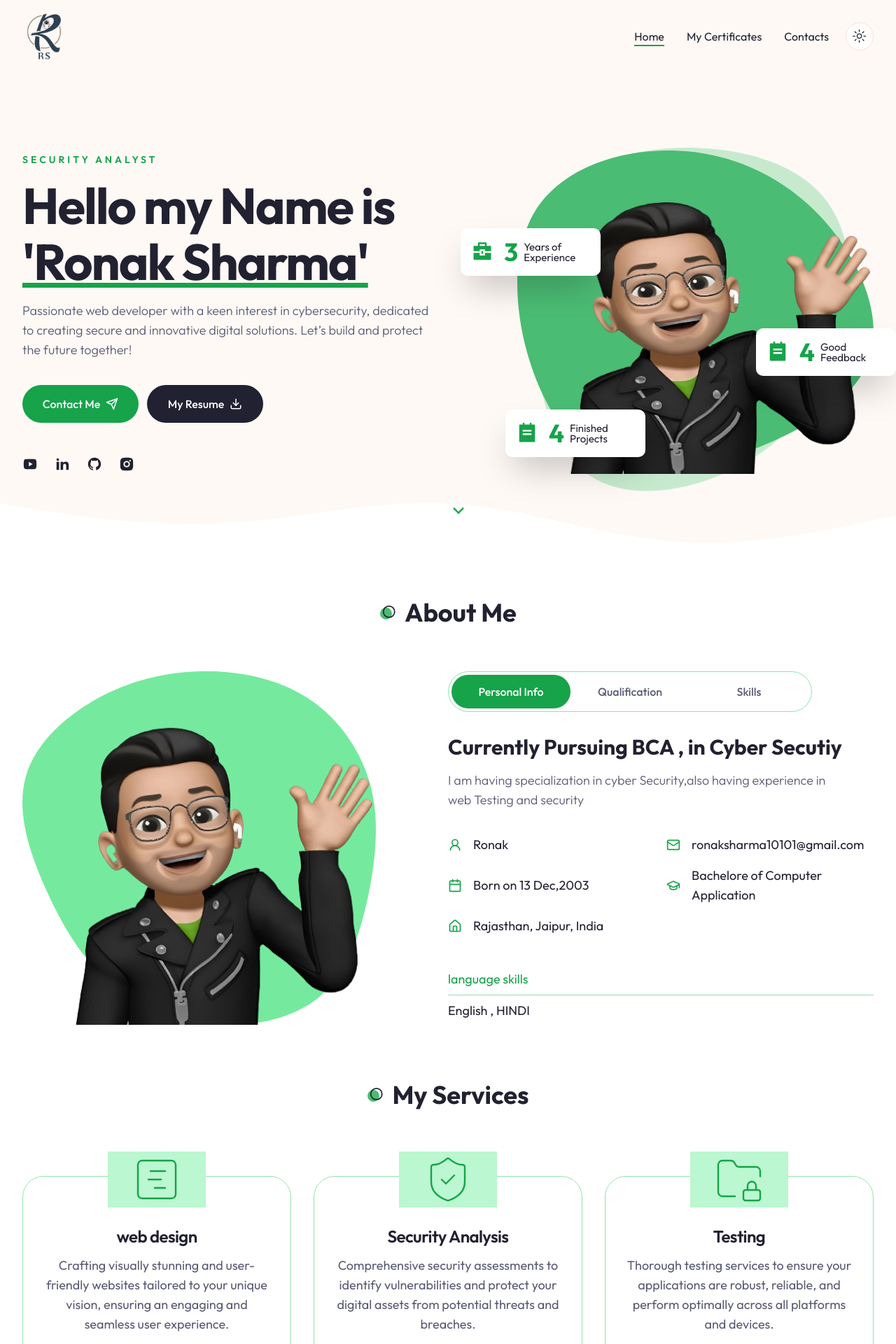
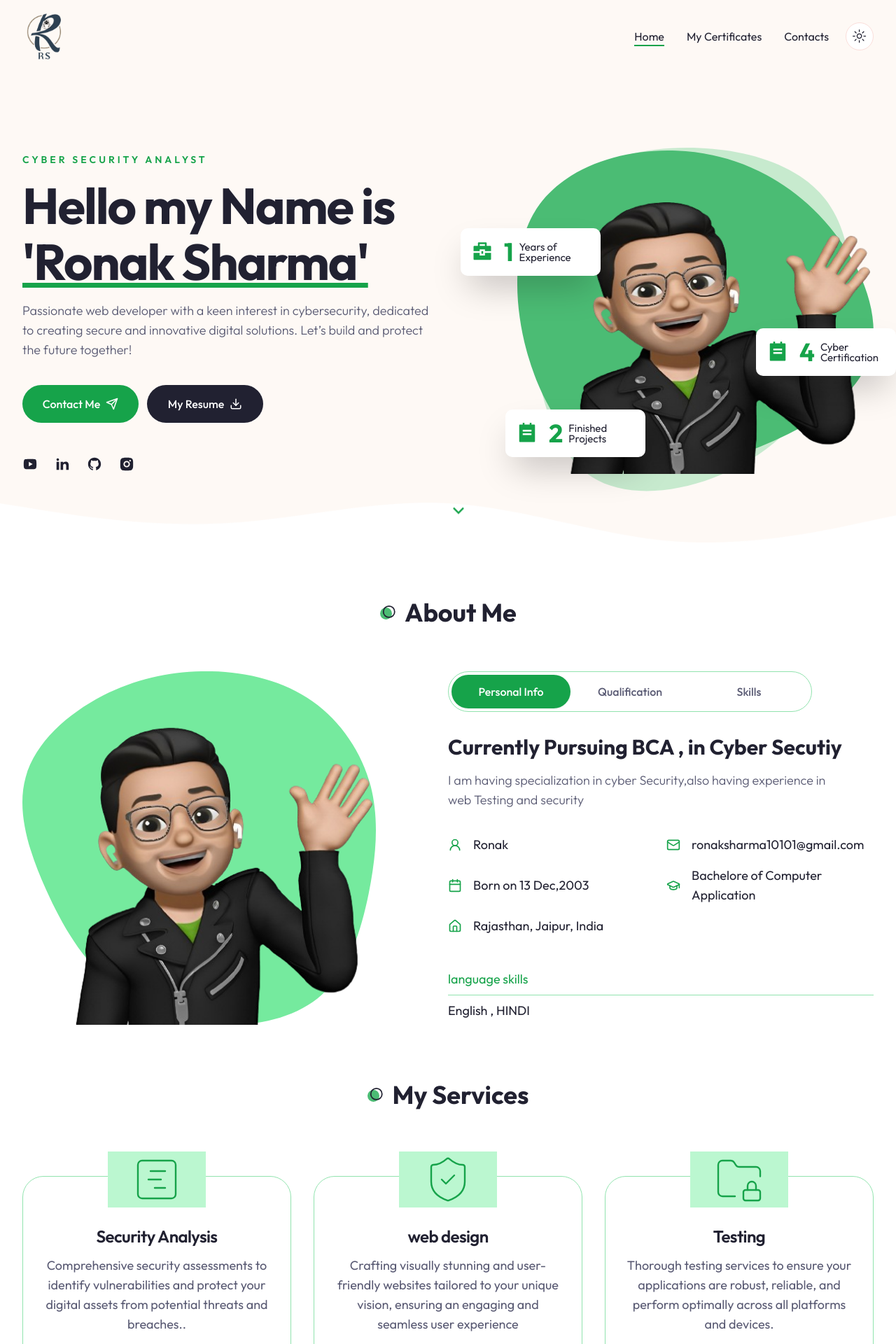
Before and after one commit to Ronak123Sharma/Portfolio, a Next.js app: page / in a window 1280 px wide. Shown: the top 1920 px of the page at 70% size. Built offline with nearby package versions, Linux system fonts and the light colour scheme.

Commit message:
Done some changes in the Hero section , about section and portfolio section

```diff
--- a/components/Cta.jsx
+++ b/components/Cta.jsx
@@ -9,8 +9,9 @@ const Cta = () => {
           <h2 className="h3 max-w-xl text-center mb-8">
             I am willing to work with you
           </h2>
-          <Link href='/contact'>
-          <Button>Contact me</Button></Link>
+          <Link href="/contact">
+            <Button>Contact me</Button>
+          </Link>
         </div>
       </div>
     </section>
--- a/components/Hero.jsx
+++ b/components/Hero.jsx
@@ -21,7 +21,7 @@ const Hero = () => {
           {/* text */}
           <div className="flex max-w-[600px] flex-col justify-center mx-auto xl:mx-0 text-center xl:text-left">
             <div className="text-sm uppercase font-semibold mb-4 text-primary tracking-[4px]">
-              Security Analyst
+              Cyber Security Analyst
             </div>
             <h1 className="h1 mb-4">
               Hello my Name is
@@ -60,14 +60,14 @@ const Hero = () => {
             <Badge
               containerStyles="absolute top-[24%] -left-[5rem]"
               icon={<RiBriefcase4Fill />}
-              endCountNum={3}
+              endCountNum={1}
               badgeText="Years of Experience"
             />
             {/* Badge 2 */}
             <Badge
               containerStyles="absolute top-[80%] -left-[1rem]"
               icon={<RiTodoFill />}
-              endCountNum={4}
+              endCountNum={2}
               // endCountText='4'
               badgeText="Finished Projects"
             />
@@ -77,7 +77,7 @@ const Hero = () => {
               icon={<RiTodoFill />}
               endCountNum={4}
               // endCountText='4'
-              badgeText="Good Feedback"
+              badgeText="Cyber Certification"
             />
             <div className="bg-hero_shape2_light dark:bg-hero_shape2_dark w-[500px] h-[500px] bg-no-repeat absolute -top-1 -right-2"></div>
             <DevImg
--- a/components/Services.jsx
+++ b/components/Services.jsx
@@ -11,15 +11,15 @@ import { Description } from "@radix-ui/react-dialog";
 const servicesData = [
   {
     icon: <GanttChartSquare size={72} strokeWidth={0.8} />,
-    title: "web design",
+    title: "Security Analysis",
     description:
-      "Crafting visually stunning and user-friendly websites tailored to your unique vision, ensuring an engaging and seamless user experience.",
+      "Comprehensive security assessments to identify vulnerabilities and protect your digital assets from potential threats and breaches..",
   },
   {
     icon: <ShieldCheck size={72} strokeWidth={0.8} />,
-    title: "Security Analysis",
+    title: "web design",
     description:
-      "Comprehensive security assessments to identify vulnerabilities and protect your digital assets from potential threats and breaches.",
+      "Crafting visually stunning and user-friendly websites tailored to your unique vision, ensuring an engaging and seamless user experience",
   },
   {
     icon: <FolderLock size={72} strokeWidth={0.8} />,
--- a/components/Socials.jsx
+++ b/components/Socials.jsx
@@ -28,7 +28,7 @@ const icons = [
   //   name: <RiFacebookFill />,
   // },
   {
-    path: "https://www.instagram.com/",
+    path: "https://www.instagram.com/cyberknowledgevault/",
     name: <RiInstagramFill />,
   },
 ];
```
Also changed, not shown: 1 other file (tests, documents, lock files or other folders).
